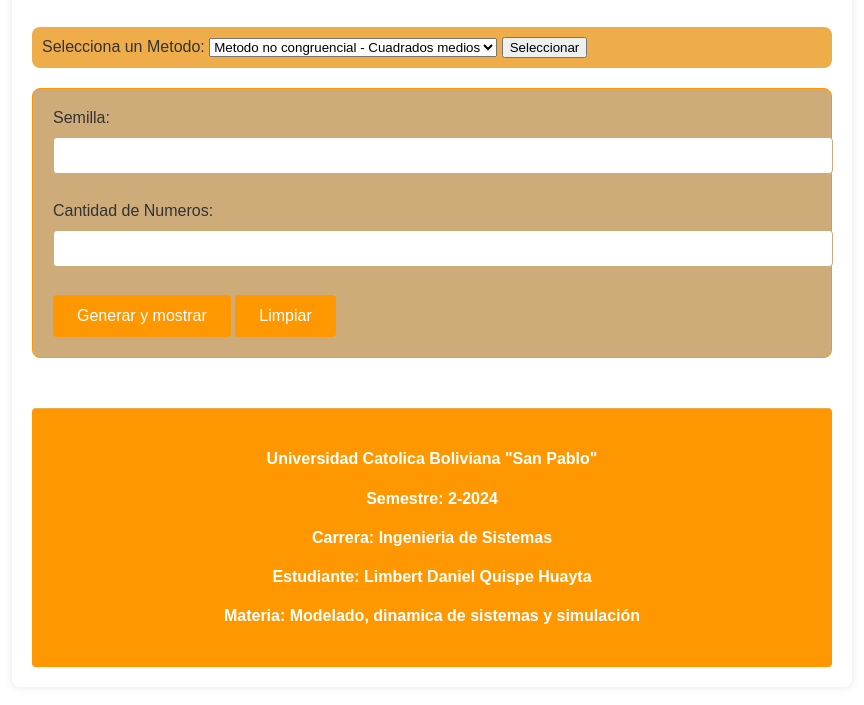
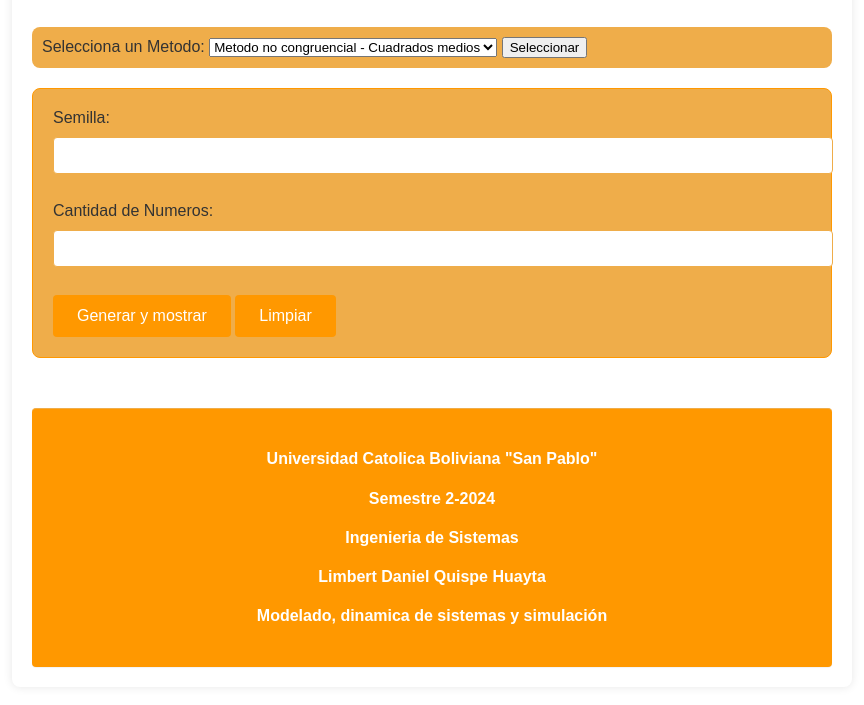
Before and after one commit to lim2002/NumerosAleatorios, a plain HTML site: page index.html in a window 1280 px wide. Both pictures are taken after a click on the button "Seleccionar". Shown: the part 129-834 px from the top of the page, without its empty margins (208-1072 px from the left). Drawn offline with Linux system fonts and the light colour scheme.

Commit message:
cambios estilo 2

```diff
--- a/index.html
+++ b/index.html
@@ -128,10 +128,10 @@
 
         <div class="footer">
             <h4>Universidad Catolica Boliviana "San Pablo"</h4>
-            <h4>Semestre: 2-2024</h4>
-            <h4>Carrera: Ingenieria de Sistemas</h4>
-            <h4>Estudiante: Limbert Daniel Quispe Huayta</h4>
-            <h4>Materia: Modelado, dinamica de sistemas y simulación</h4>
+            <h4>Semestre 2-2024</h4>
+            <h4>Ingenieria de Sistemas</h4>
+            <h4>Limbert Daniel Quispe Huayta</h4>
+            <h4>Modelado, dinamica de sistemas y simulación</h4>
         </div>
     </div>
     <script src="script.js"></script>
--- a/style.css
+++ b/style.css
@@ -37,7 +37,7 @@
 
 .form-style {
     display: none;
-    background-color: #cdac7a; /* Fondo celeste muy claro */
+    background-color: #efad4a; /* Fondo celeste muy claro */
     border: 1px solid #ff9800; /* Borde naranja */
     border-radius: 8px;
     padding: 20px;
@@ -54,7 +54,7 @@
     width: 100%;
     padding: 10px;
     margin-bottom: 10px;
-    border: 1px solid #cdac7a; /* Borde azul brillante */
+    border: 1px solid #efad4a; /* Borde azul brillante */
     border-radius: 4px;
     background-color: #ffffff; /* Fondo blanco */
     color: #333333; /* Texto gris oscuro */
```
